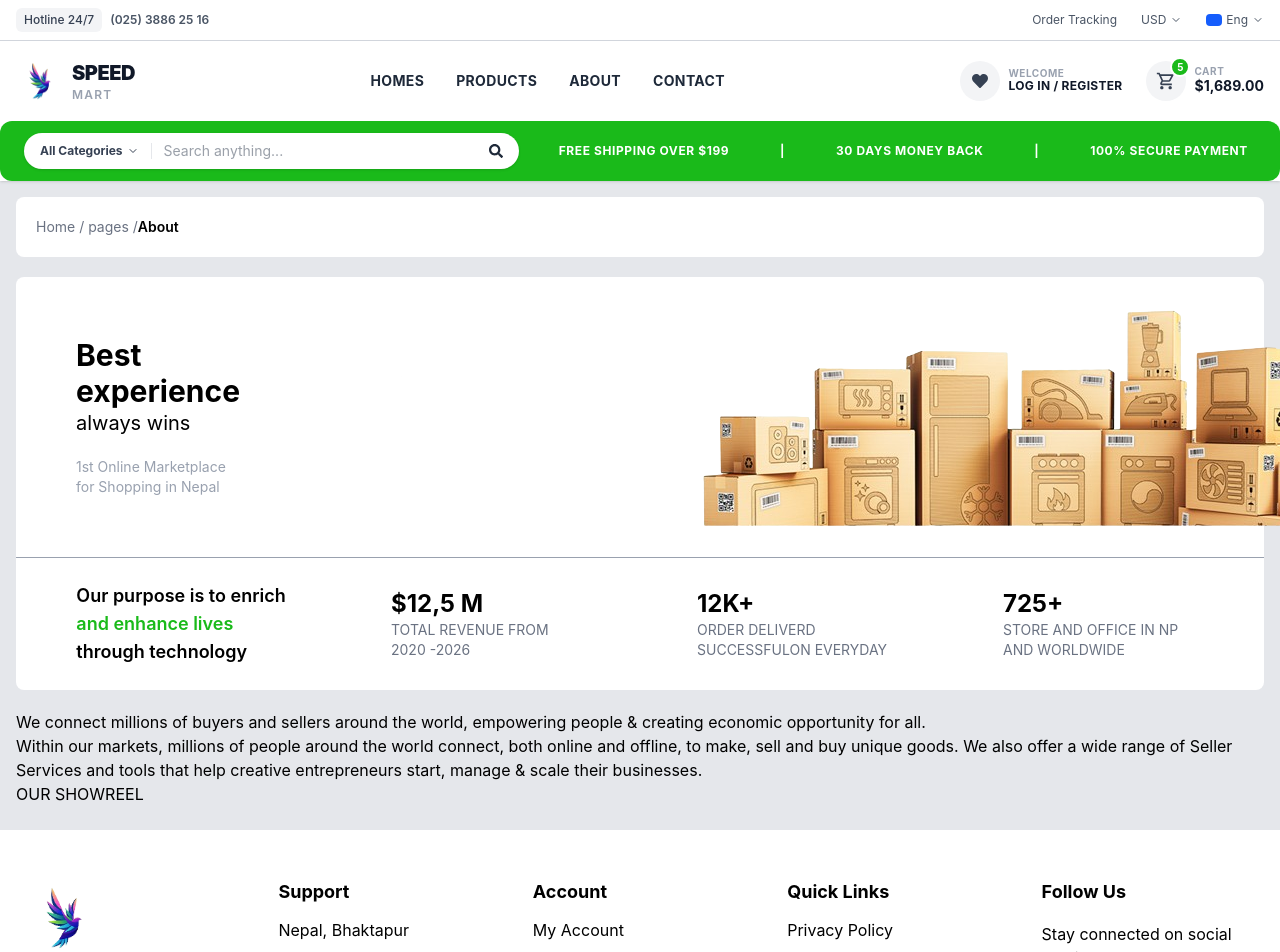
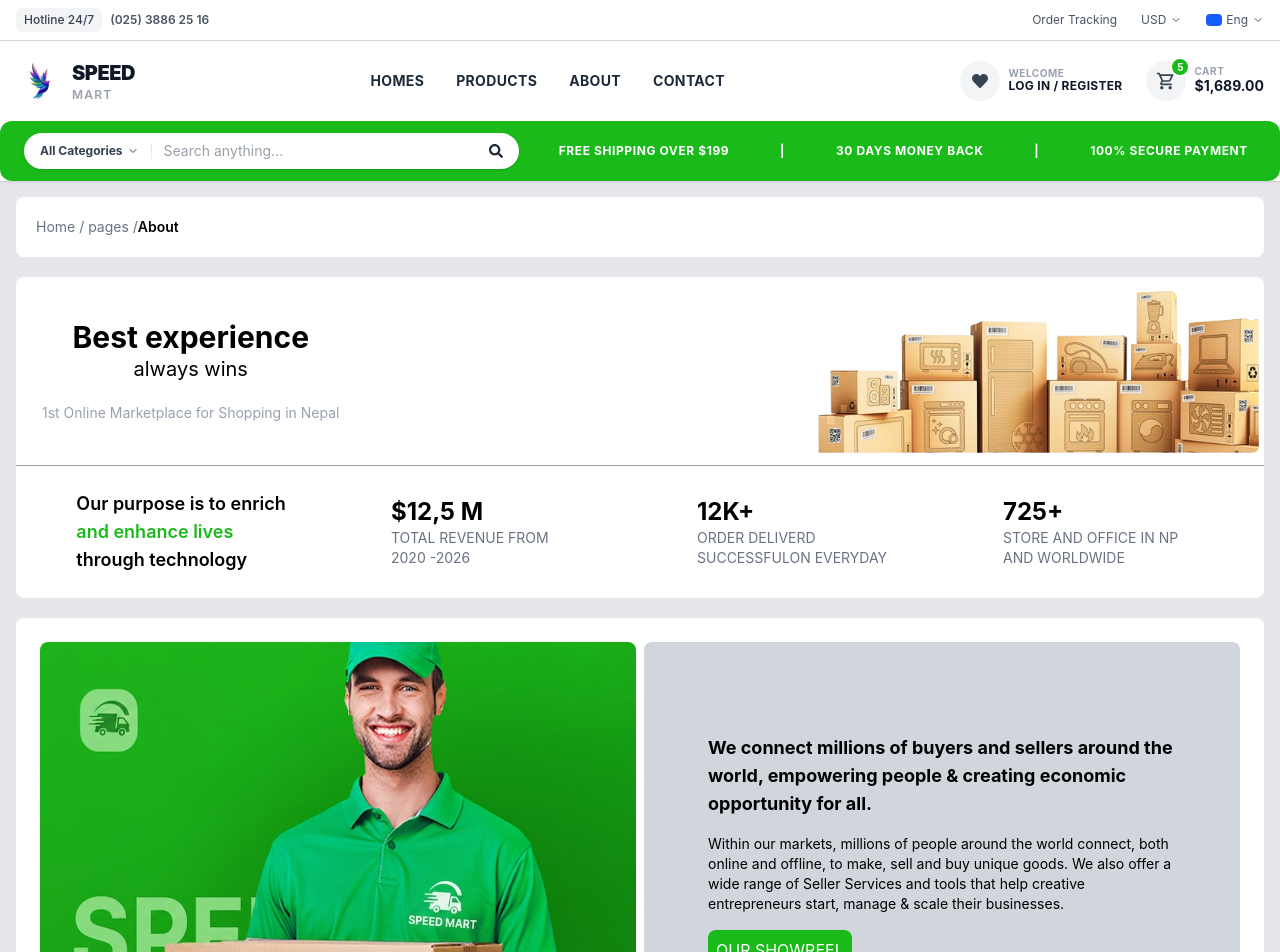
Before and after one commit to headlet/E-Commerce, a React app in the folder frontend/: page /about in a window 1280 px wide. Shown: the top 952 px of the page. Built offline with nearby package versions, Linux system fonts and the light colour scheme; the HTML template or start-up script is replaced by a standard one.

Commit message:
complete about second section and building third section

```diff
--- a/frontend/src/public/components/pages/About.jsx
+++ b/frontend/src/public/components/pages/About.jsx
@@ -1,4 +1,5 @@
 import aboutimg from "../../../assets/div.about.png";
+import ban2 from '../../../assets/banner/aboutimg.png'
 function About() {
   return (
     <section className="flex flex-col items-center justify-center w-full p-4 gap-5">
@@ -9,18 +10,19 @@ function About() {
 
       {/* top hero section */}
       <div className="bg-white rounded-lg w-full">
-        <div>
-          <div className="w-full flex flex-col justify-center items-center lg:flex-row  md:justify-between border-b border-gray-400">
-            <div className="flex flex-col justify-center p-15 gap-5">
-              <h2 className="text-3xl font-bold">
-                Best experience{" "}
-                <span className="block text-xl font-normal ">always wins</span>
+        <div className="w-full flex flex-col lg:flex-row items-center justify-between border-b border-gray-400">
+          <div className="flex flex-col justify-center items-center gap-5 lg:w-[28%] py-4">
+            <h2 className="text-3xl font-bold text-center">
+              Best experience
+              <span className="block text-xl font-normal">always wins</span>
             </h2>
-              <p className="text-sm text-gray-400 w-full ">
+
+            <p className="text-sm text-gray-400 px-5 text-center">
               1st Online Marketplace for Shopping in Nepal
             </p>
           </div>
-            <img src={aboutimg} alt="" className="h-full w-[80%]" />
+
+          <img src={aboutimg} alt="" className="w-full lg:w-[60%] h-auto" />
         </div>
 
         <div className="grid grid-cols-1 sm:grid-cols-2 md:grid-cols-3 lg:grid-cols-4 p-6 place-items-center gap-6">
@@ -50,24 +52,30 @@ function About() {
           </div>
         </div>
       </div>
-      </div>
 
       {/* second section */}
-      <div>
-        <img src="" alt="" />
-        <div>
-          <h2>
+      <div className="bg-white rounded-lg w-full p-6 grid grid-cols-1 md:grid-cols-2 place-items-center gap-2">
+        <img src={ban2} alt="" className=" h-[420px] rounded-lg"/>
+        <div className=" md:h-[420px] flex flex-col justify-center  gap-4 bg-gray-300 rounded-lg p-16">
+          <h2  className="text-lg font-bold ">
             We connect millions of buyers and sellers around the world,
             empowering people & creating economic opportunity for all.
           </h2>
-          <p>
+          <p className="text-sm">
             Within our markets, millions of people around the world connect,
             both online and offline, to make, sell and buy unique goods. We also
             offer a wide range of Seller Services and tools that help creative
             entrepreneurs start, manage & scale their businesses.
           </p>
-          <a href="" className="">OUR SHOWREEL</a>
+          <a href="" className="bg-[#1ABA1A] text-white p-2 rounded-lg w-fit">
+            OUR SHOWREEL
+          </a>
         </div>
+      </div>
+
+      {/* third section */}
+      <div>
+
       </div>
     </section>
   );
```
Also changed, not shown: frontend/src/assets/banner/aboutimg.png (added). Lines whose indentation alone changed are shown as unchanged.
